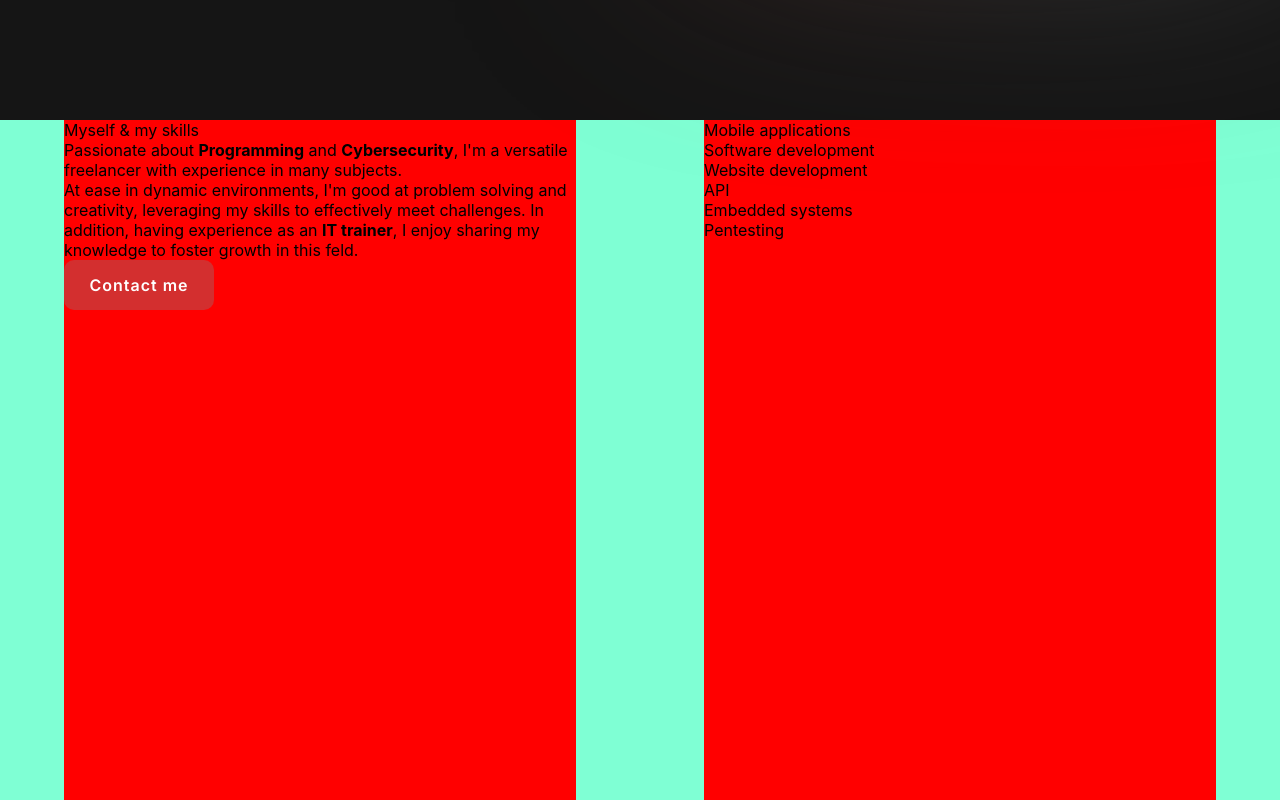
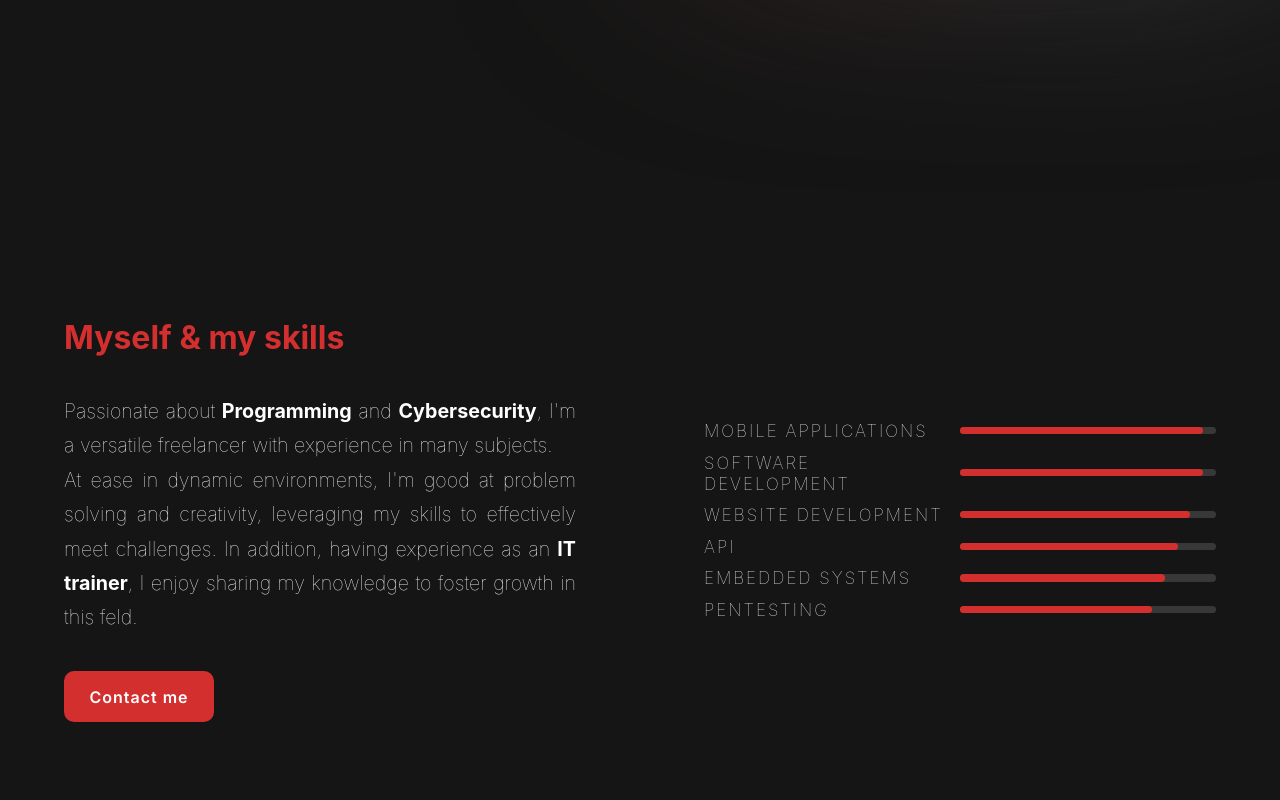
Before and after one commit to avainfo/portfolio, a React (Create React App) app: page / in a window 1280 px wide. Shown: the part 680-1480 px from the top of the page. Built offline with nearby package versions, Linux system fonts and the light colour scheme.

Commit message:
feat(skill bar): create skill bar

```diff
--- /dev/null
+++ b/src/components/skills/SkillBar.tsx
@@ -0,0 +1,10 @@
+import "../../style/components/skills/SkillBar.scss"
+
+export function SkillBar({skill}: { skill: (string | number)[] }) {
+    return <div className="skill-bar">
+        <div className="skill-title">{skill[0]}</div>
+        <div className="bar">
+            <div className="active-bar" style={{width: skill[1] + '%'}}/>
+        </div>
+    </div>
+}
--- a/src/pages/InfosPage.jsx
+++ b/src/pages/InfosPage.jsx
@@ -1,6 +1,7 @@
 import React from "react";
 import "../style/pages/infosPage/InfosPage.scss"
 import {HeaderButton} from "../components/header/HeaderButton";
+import {SkillBar} from "../components/skills/SkillBar";
 
 export function InfosPage() {
 
@@ -10,7 +11,7 @@ export function InfosPage() {
 		["Website development", 90],
 		["API", 85],
 		["Embedded systems", 80],
-		["Pentesting", 80],
+		["Pentesting", 75],
 	];
 
 	function test() {
@@ -36,7 +37,7 @@ export function InfosPage() {
 					{
 						techSkills.map(skill => {
 							return <div>
-								<div>{skill[0]}</div>
+								<SkillBar skill={skill} />
 							</div>
 						})
 					}
--- /dev/null
+++ b/src/style/components/skills/SkillBar.scss
@@ -0,0 +1,30 @@
+@import "../../variables";
+
+.skill-bar {
+  font-weight: lighter;
+  font-size: calc(100vw / 75);
+  text-transform: uppercase;
+  color: white;
+  letter-spacing: 2px;
+  display: flex;
+  flex-direction: row;
+  align-items: center;
+  justify-content: space-between;
+
+  .skill-title {
+	width: 50%;
+  }
+
+  .bar {
+	background: rgba(255, 255, 255, 0.15);
+	width: 50%;
+	height: 7.5px;
+	border-radius: 15px;
+
+	.active-bar {
+	  background: $red;
+	  height: 7.5px;
+	  border-radius: 15px;
+	}
+  }
+}
--- a/src/style/pages/infosPage/InfosPage.scss
+++ b/src/style/pages/infosPage/InfosPage.scss
@@ -2,25 +2,45 @@
 
 .infos {
   width: calc(100%);
-	background: aquamarine;
   display: flex;
   flex-direction: row;
+  align-items: center;
 
   .info-part {
 	width: calc(50% - (100vw * 0.05) * 2);
-		background: red;
 	margin: {
 	  left: calc(100vw * 0.05);
 	  right: calc(100vw * 0.05);
 	};
+
+	.info-title {
+	  font-size: calc(100vw / 40);
+	  font-weight: bold;
+	  color: $red;
+	}
+
+	.info-desc {
+	  font-weight: lighter;
+	  font-size: calc(100vw / 65);
+	  text-align: justify;
+	  line-height: 1.75;
+	  color: white;
+	  margin: calc(100vw / 35) 0;
+	}
   }
 
   .skill-part {
 	width: calc(50% - (100vw * 0.05) * 2);
-		background: red;
 	margin: {
 	  left: calc(100vw * 0.05);
 	  right: calc(100vw * 0.05);
 	};
+
+	.skill-bars {
+	  height: 25vh;
+	  display: flex;
+	  flex-direction: column;
+	  justify-content: space-between;
 	}
   }
+}
```
Lines whose indentation alone changed are shown as unchanged.
